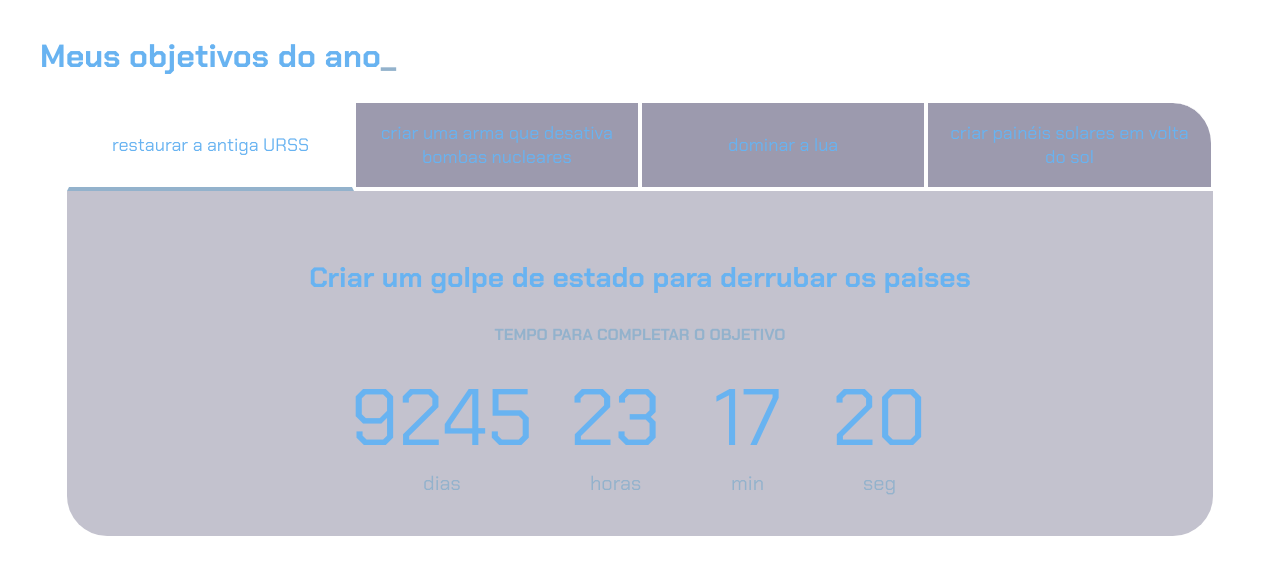
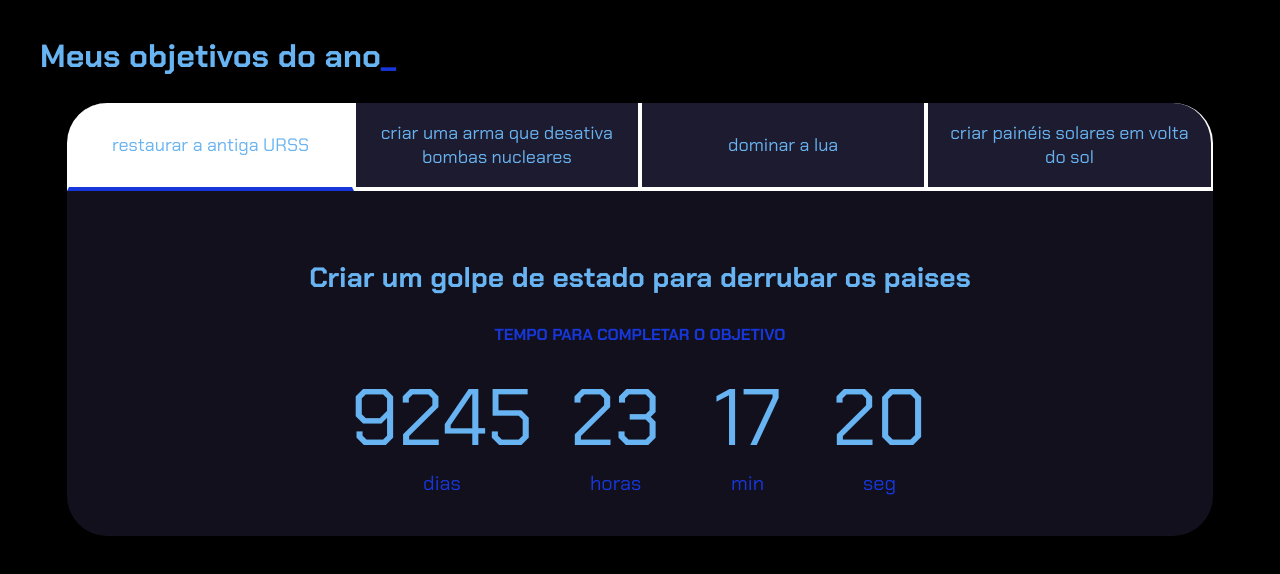
Before and after one commit to Kleberianus/2tri_Lorde_supremo_do_universo, a plain HTML site: page index.html in a window 1280 px wide. Drawn offline with Linux system fonts and the light colour scheme.

Commit message:
Update style.css

```diff
--- a/style.css
+++ b/style.css
@@ -1,8 +1,8 @@
 @import url('https://fonts.googleapis.com/css2?family=Chakra+Petch:wght@400;700&display=swap');
 
 :root {
-    --cor-de-fundo: #FFFFFF;
-    --verde: #93B2CC;
+    --cor-de-fundo: #000000;
+    --verde: #1837DB;
     --branco: #68B3F1;
     --botao-ativo: #FFFFFF;
     --botao-inativo: rgba(58, 55, 94, 0.5);
```
